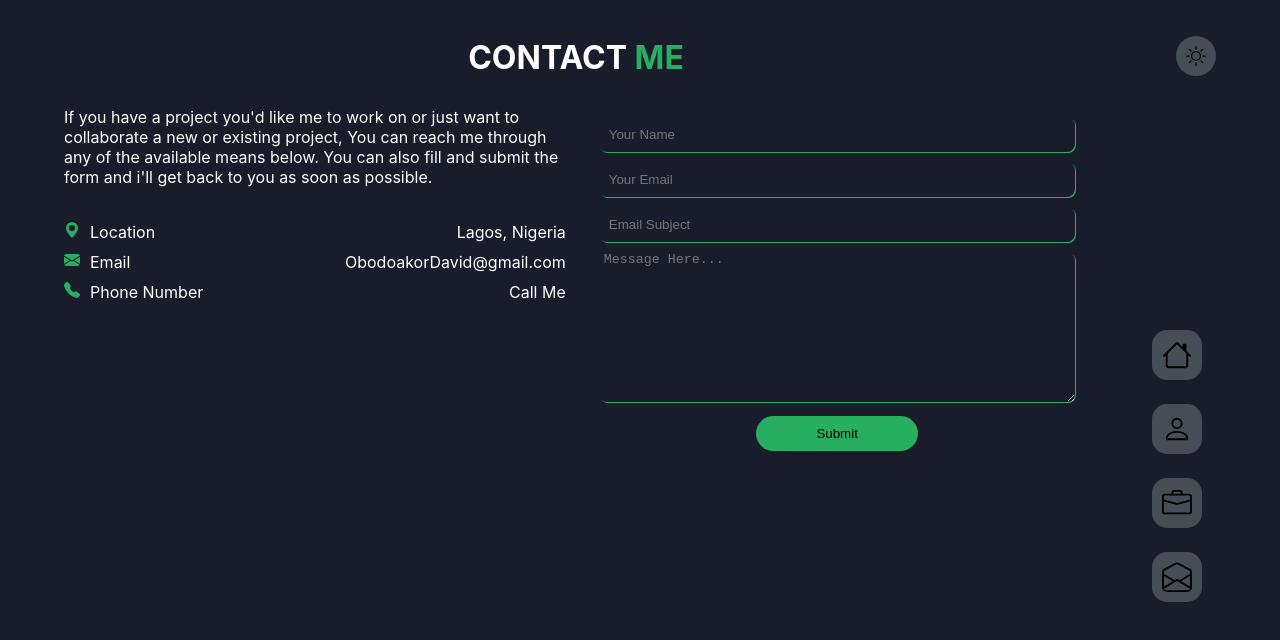
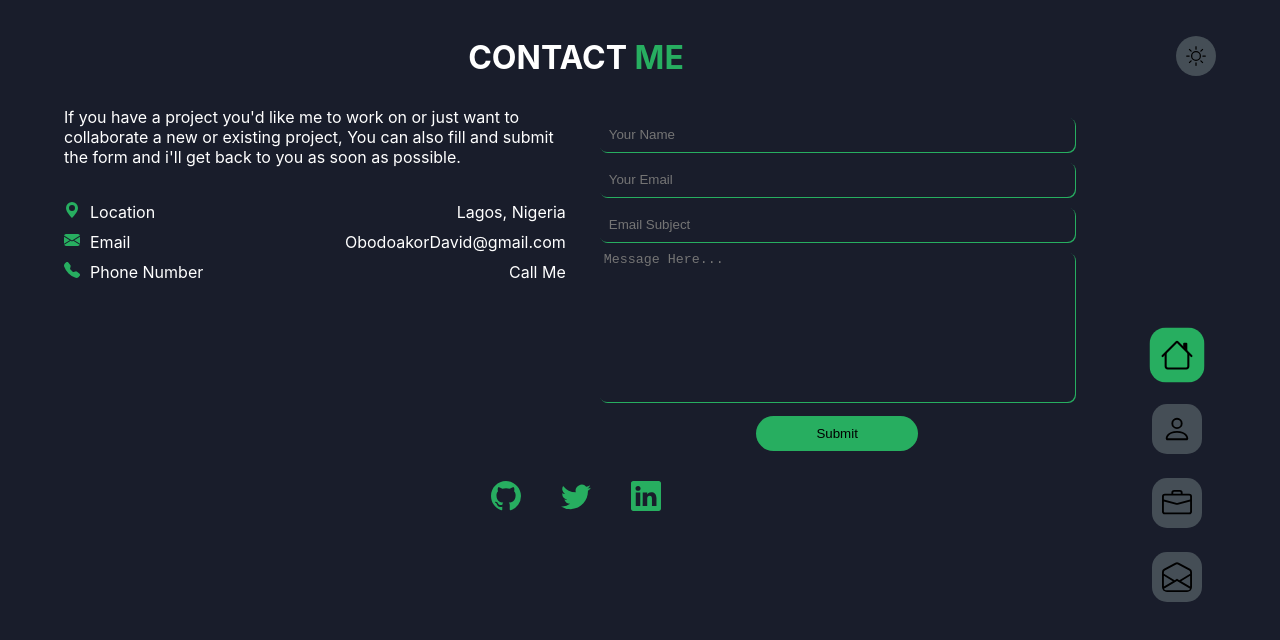
Before and after one commit to ObodoakorDavid/PortfolioMain, a React (Create React App) app: page /contactme in a window 1280 px wide. Shown: the top 640 px of the page. Built offline with nearby package versions, Linux system fonts and the light colour scheme.

Commit message:
cleaned up the nav bar functions

```diff
--- a/package.json
+++ b/package.json
@@ -8,6 +8,7 @@
     "@testing-library/user-event": "^13.5.0",
     "react": "^17.0.2",
     "react-dom": "^17.0.2",
+    "react-icons": "^4.4.0",
     "react-router-dom": "^6.3.0",
     "react-scripts": "5.0.0",
     "web-vitals": "^2.1.4"
--- a/src/Components/Contact/Contact.css
+++ b/src/Components/Contact/Contact.css
@@ -23,6 +23,7 @@
   border: none;
   box-shadow: 1px 1px var(--secondary-color);
   color: var(--color-white);
+  outline: none;
 }
 
 .rightside textarea {
@@ -34,6 +35,8 @@
   color: var(--color-white);
   box-shadow: 1px 1px var(--secondary-color);
   border: none;
+  resize: none;
+  outline: none;
 }
 
 .contact-info-items {
@@ -52,11 +55,10 @@
 .contact-info-items a {
   color: var(--color-white);
   text-decoration: none;
+  border-radius: 5px;
 }
 .contact-info-items a:hover {
-  transform: scale(1.1);
-  color: var(--secondary-color);
-  font-weight: bold;
+  border-bottom: 2px solid var(--secondary-color);
 }
 
 .contact-info-pairs {
@@ -81,6 +83,23 @@
   padding-top: 30px;
 }
 
+.icons-socials{
+  display: flex;
+  align-items: center;
+  justify-content: space-evenly;
+  max-width: 250px;
+  margin: 30px auto;
+}
+
+.socials{
+  fill: var(--secondary-color);
+  font-size: 30px;
+}
+
+.socials:hover{
+  fill: var(--color-white);
+}
+
 @media (min-width: 768px) {
   .contact {
     padding: 3% 15%;
--- a/src/Components/Contact/Contact.js
+++ b/src/Components/Contact/Contact.js
@@ -2,6 +2,7 @@
 
 import React from "react";
 import "./Contact.css";
+import { BsGithub, BsTwitter, BsLinkedin } from "react-icons/bs";
 
 const Contact = () => {
   return (
@@ -13,9 +14,8 @@ const Contact = () => {
         <div className="leftside">
           <p>
             If you have a project you'd like me to work on or just want to
-            collaborate a new or existing project, You can reach me through any
-            of the available means below. You can also fill and submit the form
-            and i'll get back to you as soon as possible.
+            collaborate a new or existing project, You can also fill and submit
+            the form and i'll get back to you as soon as possible.
           </p>
           <div>
             <div className="contact-info-items">
@@ -90,6 +90,18 @@ const Contact = () => {
           </form>
         </div>
       </div>
+
+      <div className="icons-socials">
+        <a href="https://github.com/ObodoakorDavid">
+          <BsGithub className="socials" />
+        </a>
+        <a href="https://twitter.com/UnseenDavid">
+          <BsTwitter className="socials" />
+        </a>
+        <a href="#">
+          <BsLinkedin className="socials" />
+        </a>
+      </div>
     </div>
   );
 };
--- a/src/Components/Navbar/Navbarr.js
+++ b/src/Components/Navbar/Navbarr.js
@@ -13,6 +13,7 @@ import moon from "../../Assets/Icons/moon-fill.svg";
 
 const Navbarr = () => {
   const [image, setImage] = useState(brightness);
+  const [active, setActive] = useState("home");
 
   function lightmode() {
     let body = document.body;
@@ -24,49 +25,35 @@ const Navbarr = () => {
       setImage(brightness);
     }
   }
-
-  function iconClick(clickOne) {
-    let icons = document.querySelectorAll(".icons");
-    icons.forEach((icon) => {
-      icon.classList.remove("active");
-      clickOne.classList.add("active");
-    });
-  }
   return (
     <header>
       <nav className="nav-menu">
         <Link to="/">
           <img
-            className="home icons"
-            onClick={() => {
-              let home = document.querySelector(".home");
-
-              iconClick(home);
-            }}
+            className={active === "home" ? "home icons active" : "home icons"}
+            onClick={() => setActive("home")}
             src={Home}
             alt=""
           />
         </Link>
         <Link to="/aboutme">
           <img
-            className="aboutMe icons"
-            onClick={() => {
-              let aboutMe = document.querySelector(".aboutMe");
-
-              iconClick(aboutMe);
-            }}
+            className={
+              active === "aboutMe" ? "aboutMe icons active" : "aboutMe icons"
+            }
+            onClick={() => setActive("aboutMe")}
             src={AboutMe}
             alt=""
           />
         </Link>
         <Link to="/portfolio">
           <img
-            className="portfolio-nav icons"
-            onClick={() => {
-              let portfolio1 = document.querySelector(".portfolio-nav");
-
-              iconClick(portfolio1);
-            }}
+            className={
+              active === "portfolio-nav"
+                ? "portfolio-nav icons active"
+                : "portfolio-nav icons"
+            }
+            onClick={() => setActive("portfolio-nav")}
             src={Portfolio}
             alt=""
           />
@@ -74,12 +61,12 @@ const Navbarr = () => {
 
         <Link to="/contactme">
           <img
-            className="contactMe icons"
-            onClick={() => {
-              let contactMe = document.querySelector(".contactMe");
-
-              iconClick(contactMe);
-            }}
+            className={
+              active === "contactMe"
+                ? "contactMe icons active"
+                : "contactMe icons"
+            }
+            onClick={() => setActive("contactMe")}
             src={ContactMe}
             alt=""
           />
--- a/src/Components/Portfolio/Portfolio.css
+++ b/src/Components/Portfolio/Portfolio.css
@@ -14,12 +14,14 @@
   color: var(--secondary-color);
 }
 
+.eachproject > img:hover {
+  border-bottom: 5px solid var(--secondary-color);
+}
 .eachproject > img {
   width: 100%;
-  /* height: 100%; */
+  border-bottom: 5px solid var(--secondary-color);
   border-radius: 5px;
   margin-bottom: 10px;
-  /* border: 2px solid var(--color-grey2); */
 }
 
 .eachproject {
@@ -31,9 +33,9 @@
   border: 0px solid var(--primary-color);
 }
 
-.eachproject:hover {
+/* .eachproject:hover {
   border: 1px solid var(--color-bg-variant);
-}
+} */
 
 .eachproject h3 {
   padding-bottom: 20px;
@@ -43,7 +45,7 @@
   margin-right: 10px;
   margin-top: 1000px;
   font-weight: bold;
-  padding: 10px 15px;
+  padding: 8px 16px;
   text-decoration: none;
   border-radius: 5px;
   color: var(--color-black);
@@ -68,15 +70,17 @@
 
 .projects {
   display: grid;
+  grid-template-columns: repeat(auto-fit, minmax(250px, 1fr));
+
   gap: 30px;
 }
 
-.allprojects{
+.allprojects {
   display: flex;
   flex-direction: column;
   gap: 30px;
 }
-.allprojects  h1 {
+.allprojects h1 {
   padding-bottom: 20px;
   padding-top: 10px;
 }
@@ -89,21 +93,13 @@
     padding: 3% 15%;
     padding-left: 5%;
   }
-  .projects {
-    display: grid;
-    grid-template-columns: repeat(3, 1fr);
-  }
   .allprojects h1 {
     text-align: left;
     padding-bottom: 10px;
     padding-top: 30px;
   }
 
-  .allprojects{
+  .allprojects {
     gap: 0px;
   }
-
-  .bg-item{
-    display: grid;
-  }
 }
--- a/src/Components/Portfolio/Portfolio.js
+++ b/src/Components/Portfolio/Portfolio.js
@@ -9,9 +9,9 @@ import EasyBanking from "../../Assets/ProjectImages/EasyBankingIMG.png";
 import TradeExpress from "../../Assets/ProjectImages/TradeExpressIMG.png";
 import RockPaperScissors from "../../Assets/ProjectImages/RockPaperScissorsIMG.png";
 import DictionaryApp from "../../Assets/ProjectImages/DictionaryIMG.png";
+import haWallet from "../../Assets/ProjectImages/ha-wallet.png";
 
 const Portfolio = () => {
-
   const ReactData = [
     {
       id: 1,
@@ -26,7 +26,7 @@ const Portfolio = () => {
       Github:
         "https://github.com/ObodoakorDavid/https://github.com/ObodoakorDavid/BookmarkWebpage",
       LiveDemo: "https://github.com/ObodoakorDavid/Ha-Wallet",
-      img: Shortly,
+      img: haWallet,
     },
     {
       id: 3,
@@ -37,20 +37,27 @@ const Portfolio = () => {
     },
     {
       id: 4,
+      name: "EasyBanking",
+      Github: "https://github.com/ObodoakorDavid/TradExpress",
+      LiveDemo: "https://generate-random-number.netlify.app/",
+      img: EasyBanking,
+    },
+    {
+      id: 5,
       name: "Rock Paper Scissors",
       Github: "https://github.com/ObodoakorDavid/Rock-Paper-Scissors",
       LiveDemo: "https://rock-paper-scissors-webpage.netlify.app/",
       img: RockPaperScissors,
     },
     {
-      id: 5,
+      id: 6,
       name: "Dictionary App",
       Github: "https://github.com/ObodoakorDavid/Working-Dictionary",
       LiveDemo: "",
       img: DictionaryApp,
     },
     {
-      id: 6,
+      id: 7,
       name: "TradExpress",
       Github: "https://github.com/ObodoakorDavid/TradExpress",
       LiveDemo: "https://generate-random-number.netlify.app/",
@@ -126,14 +133,10 @@ const Portfolio = () => {
                 <div className="eachproject" key={datum.id}>
                   <img src={datum.img} alt="" />
                   <h3>{datum.name}</h3>
-                  <div className="bg-item">
-                    <button>
-                      <a href="">Github</a>
-                    </button>
-                    <button>
-                      <a href="">Live Demo</a>
-                    </button>
-                  </div>
+                  <span className="bg-item">
+                    <a href="">Github</a>
+                    <a href="">Live Demo</a>
+                  </span>
                 </div>
               );
             })}
```
Also changed, not shown: src/Assets/ProjectImages/ha-wallet.png (added), 1 other file (tests, documents, lock files or other folders).
